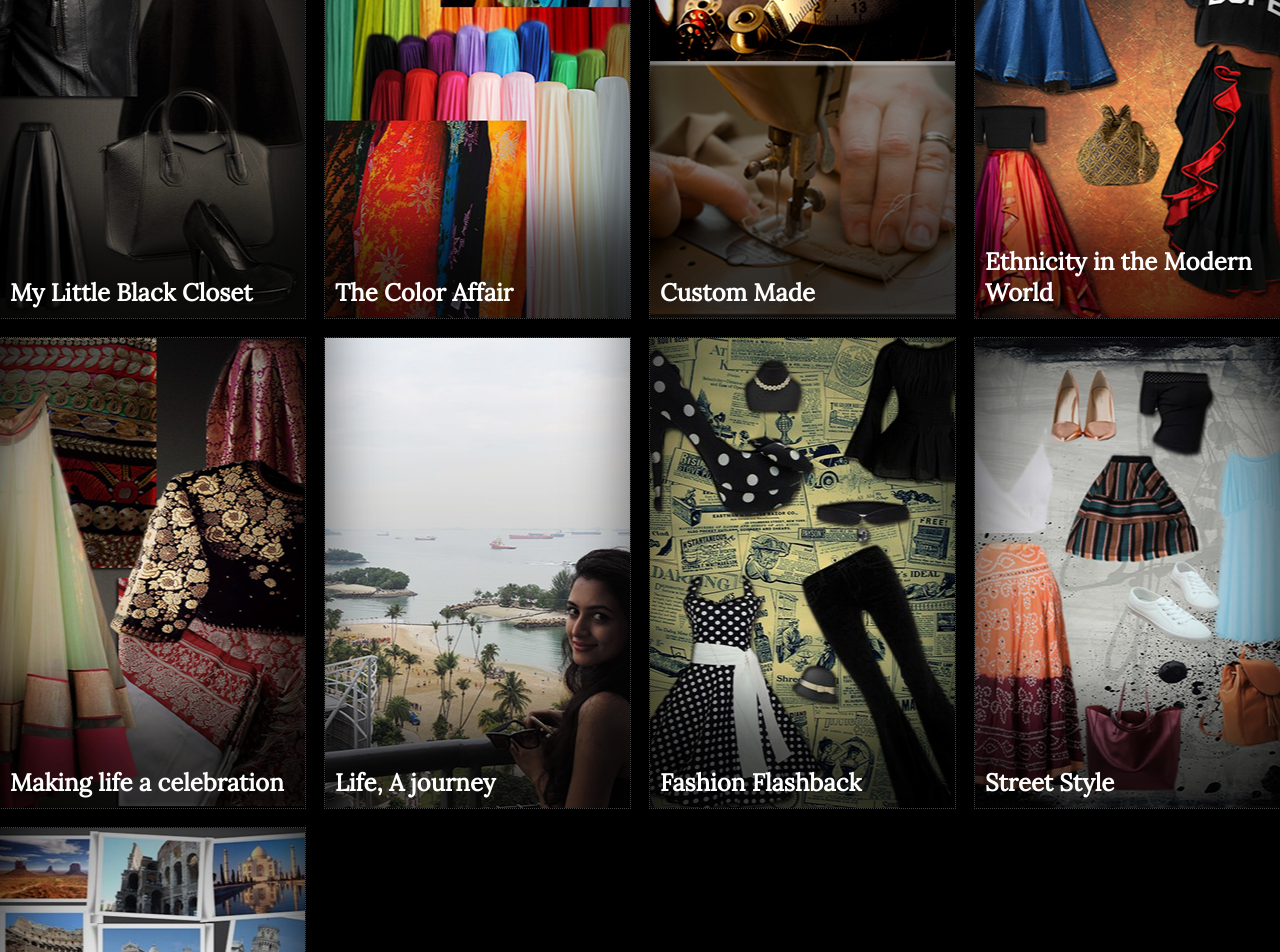
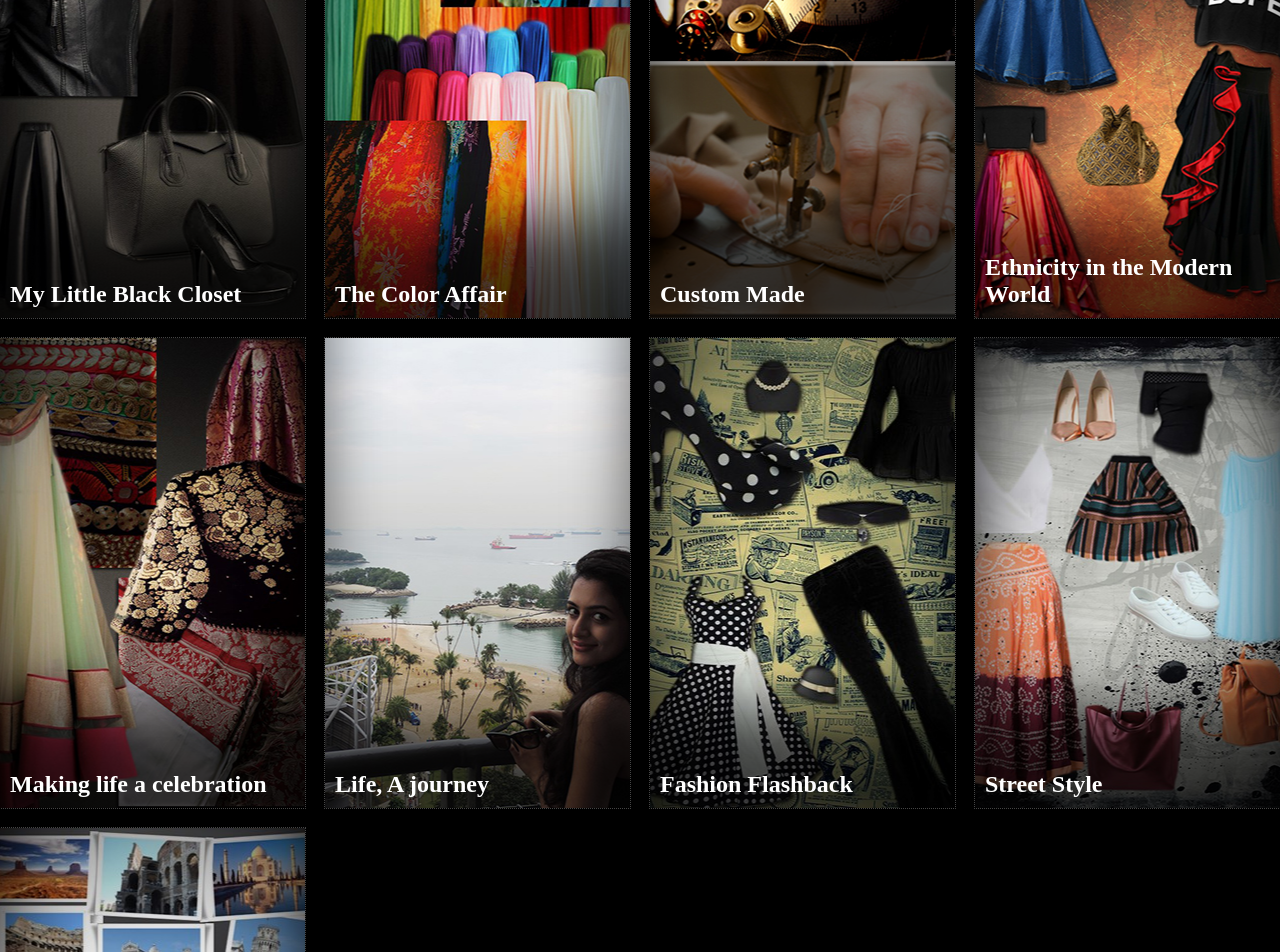
Before and after one commit to mspejavar/mspejavar.github.io, a Jekyll site: the page built from blog.md, in a window 1280 px wide. Shown: the part 660-1612 px from the top of the page. Built offline with Jekyll 4.4.1, drawn with Linux system fonts in a browser that asks for light colours.

Commit message:
Blog categories font and behavioral changes

```diff
--- a/_sass/_dmodjourney.scss
+++ b/_sass/_dmodjourney.scss
@@ -53,11 +53,15 @@
 	box-sizing: border-box;
 	padding: 10px;
 	position: relative;
+        &:hover {
+            border: 10px solid black;
+        }
 }
 .block-hd {
 	margin: 0;
 	position: absolute;
 	bottom: 10px;
+        font-family: cursive;
 }
 .block-bd {}
 
```
